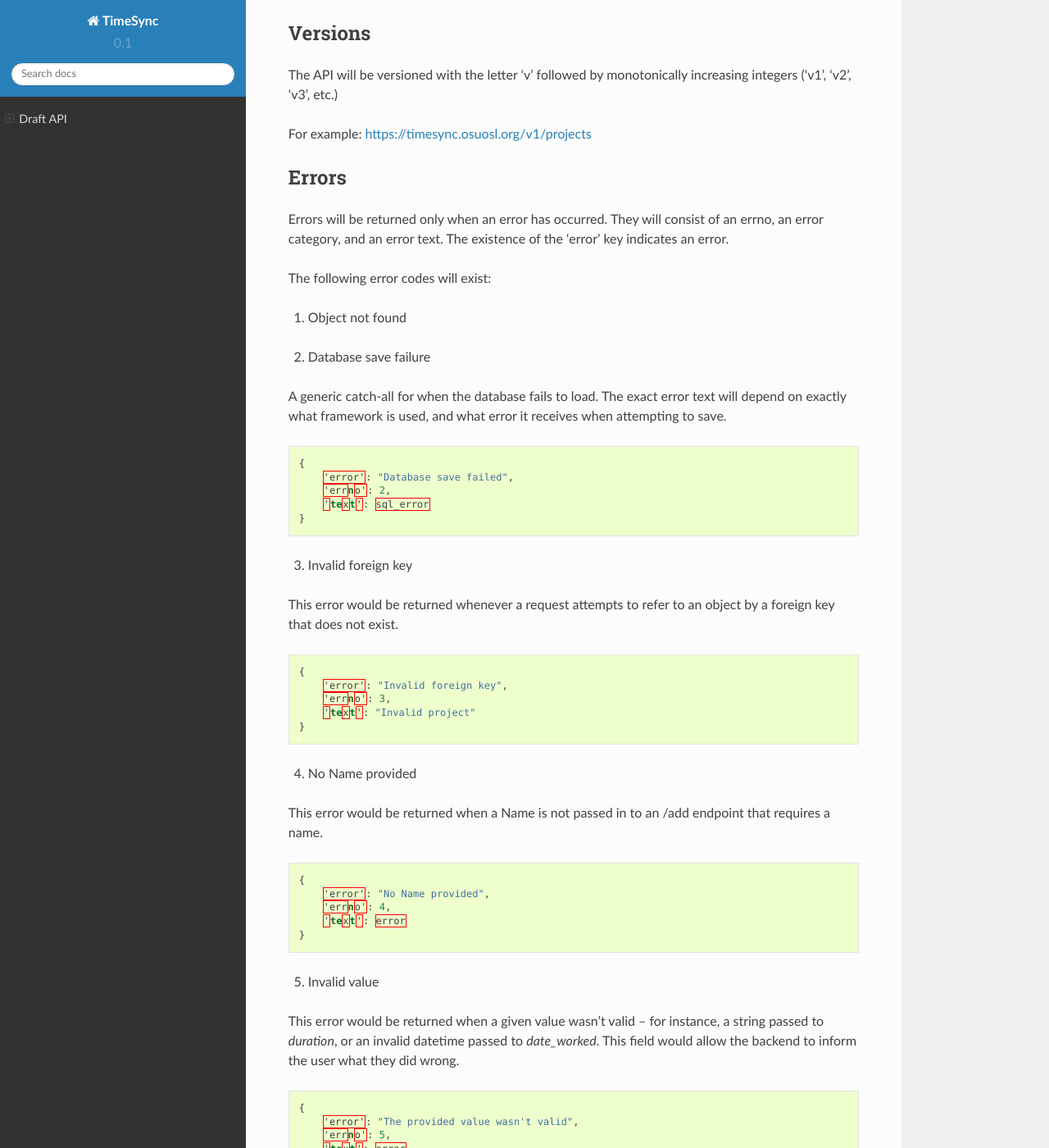
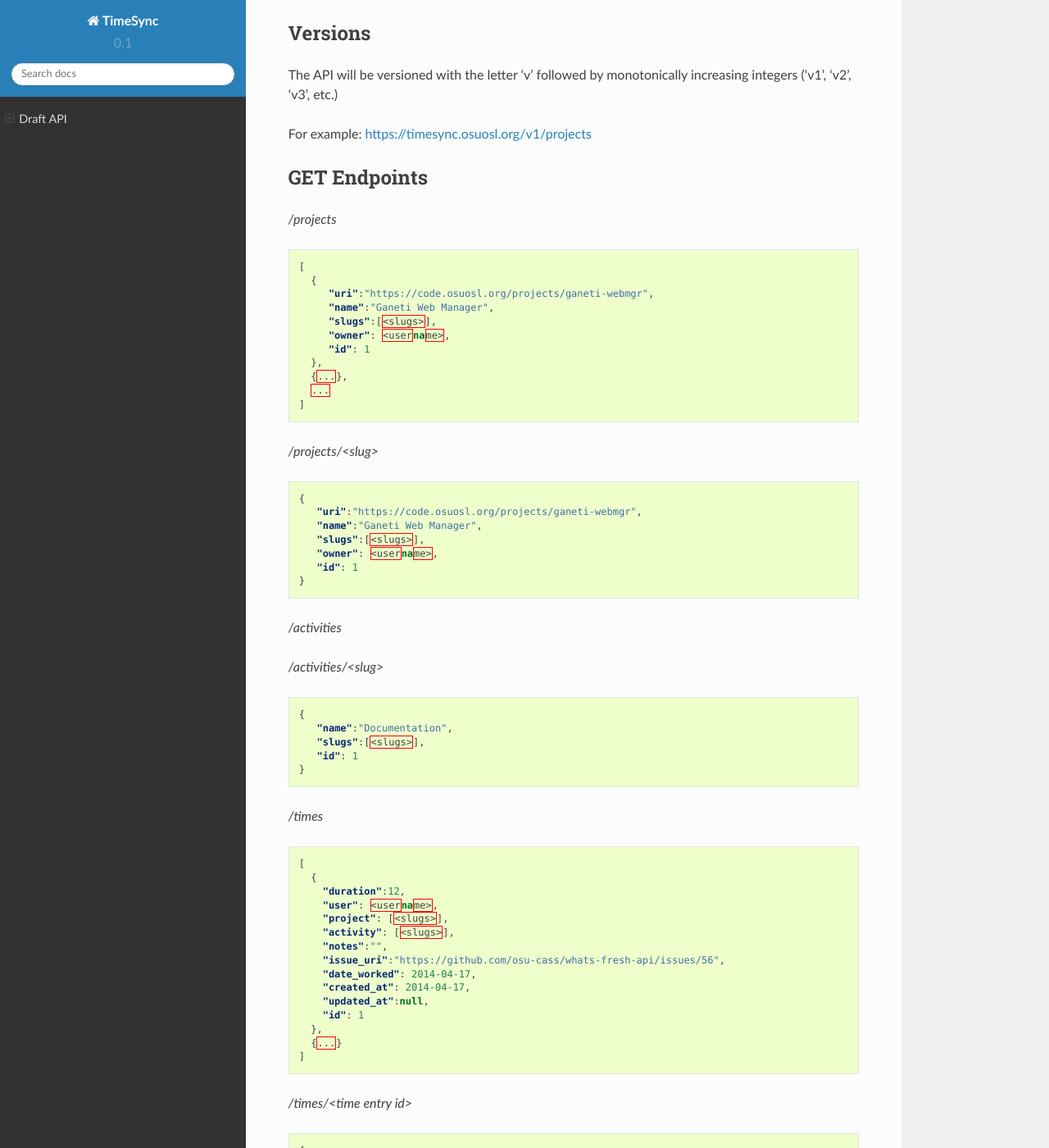
Before and after one commit to osuosl/timesync-node, a Sphinx documentation site: the page built from docs/source/design/draft_api.rst, in a window 1280 px wide and 1400 px high, scrolled down 312 px. Shown: the whole window at 82% size. Built offline with Sphinx 7.4.7 and the Read the Docs theme 2.0.0, drawn with Linux system fonts in a browser that asks for light colours; some of the changed text lies outside the part shown.

Commit message:
Removed error section from API page.

```diff
--- a/docs/source/design/draft_api.rst
+++ b/docs/source/design/draft_api.rst
@@ -18,92 +18,6 @@ The API will be versioned with the letter 'v' followed by monotonically
 increasing integers ('v1', 'v2', 'v3', etc.)
 
 For example: https://timesync.osuosl.org/v1/projects
-
-
-Errors
-------
-Errors will be returned only when an error has occurred. They will consist
-of an errno, an error category, and an error text. The existence of the 'error'
-key indicates an error.
-
-The following error codes will exist:
-
-1. Object not found
-
-.. code:: json
-    {
-        'error': "Object not found",
-        'errno': 1,
-        'text': "Invalid " + object
-    }
-
-2. Database save failure
-
-A generic catch-all for when the database fails to load. The exact error text
-will depend on exactly what framework is used, and what error it receives when
-attempting to save.
-
-.. code:: json
-
-    {
-        'error': "Database save failed",
-        'errno': 2,
-        'text': sql_error
-    }
-
-3. Invalid foreign key
-
-This error would be returned whenever a request attempts to refer to an object
-by a foreign key that does not exist.
-
-.. code:: json
-
-    {
-        'error': "Invalid foreign key",
-        'errno': 3,
-        'text': "Invalid project"
-    }
-
-4. No Name provided
-
-This error would be returned when a Name is not passed in to an /add endpoint
-that requires a name.
-
-.. code:: json
-
-    {
-        'error': "No Name provided",
-        'errno': 4,
-        'text': error
-    }
-
-5. Invalid value
-
-This error would be returned when a given value wasn't valid -- for instance,
-a string passed to `duration`, or an invalid datetime passed to `date_worked`.
-This field would allow the backend to inform the user what they did wrong.
-
-.. code:: json
-
-    {
-        'error': "The provided value wasn't valid",
-        'errno': 5,
-        'text': error
-    }
-
-6. Invalid slug
-
-This error would be returned when a slug field is invalid. It would include
-which slug was used in the return text.
-
-.. code:: json
-
-    {
-        'error': "The provided slug wasn't valid",
-        'errno': 6,
-        'text': error
-    }
-
 
 GET Endpoints
 -------------
```
